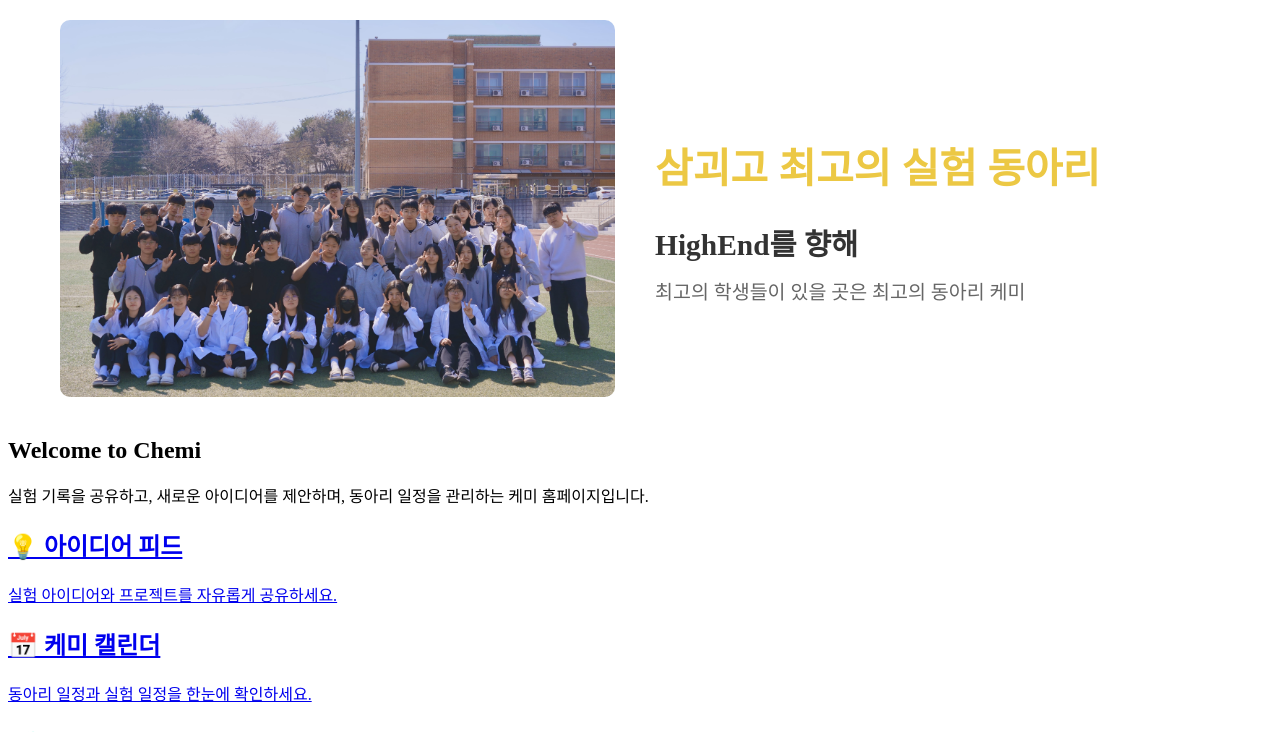
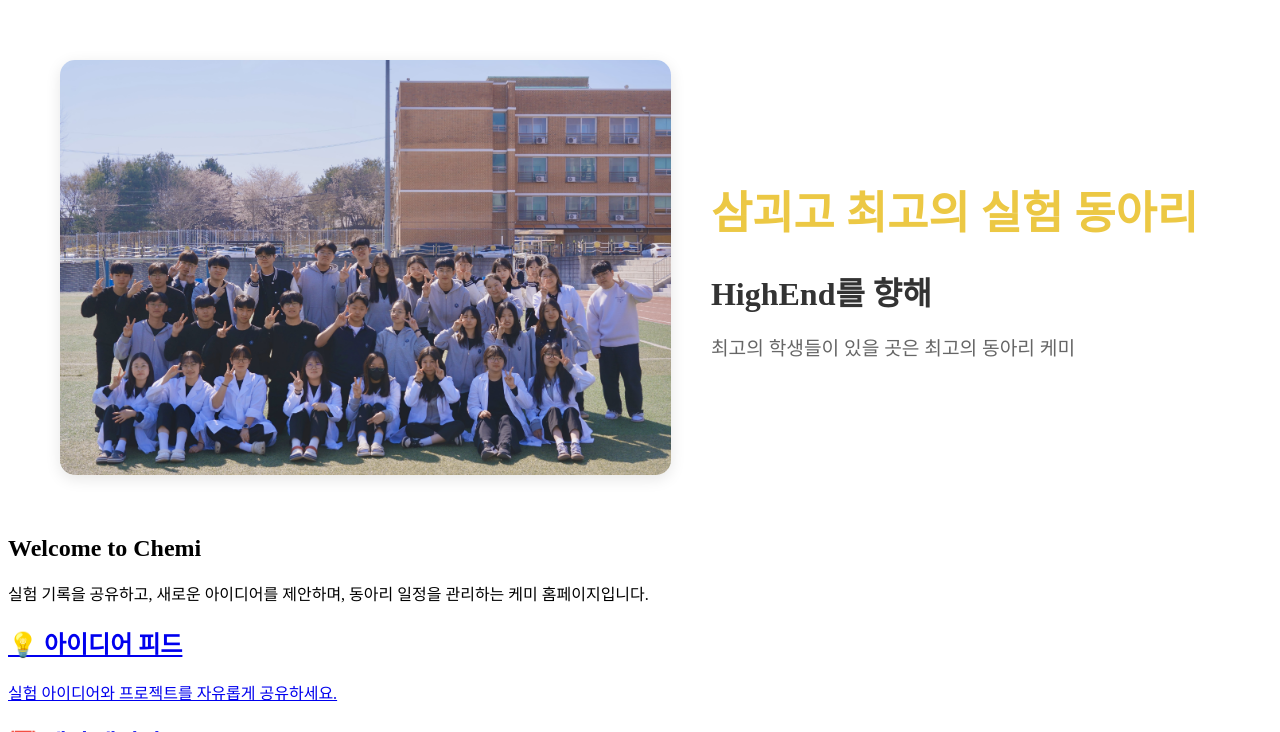
Before and after one commit to sunyoul-chemi/samgoe-chemi, a Flask app: page / in a window 1280 px wide. Shown: the part 51-783 px from the top of the page. Run offline with Flask 3, Linux system fonts and the light colour scheme.

Commit message:
Update index.html

```diff
--- a/templates/index.html
+++ b/templates/index.html
@@ -2,16 +2,76 @@
 
 {% block content %}
 
-<section class="hero" style="display: flex; flex-flow: row wrap; align-items: center; justify-content: center; width: 100%; max-width: 1200px; margin: 0 auto; padding: 20px; box-sizing: border-box; gap: 30px;">
+<style>
+  .hero-container {
+    display: flex;
+    flex-direction: row;
+    align-items: center;
+    justify-content: space-between;
+    width: 100%;
+    max-width: 1200px;
+    margin: 40px auto;
+    padding: 20px;
+    box-sizing: border-box;
+    gap: 40px;
+  }
+  .hero-img-box {
+    flex: 1.2;  /* 노트북에서 사진이 조금 더 시원하게 보이도록 비율 조정 */
+    width: 100%;
+  }
+  .hero-text-box {
+    flex: 1;
+    word-break: keep-all;
+  }
+  .hero-title {
+    font-size: 2.8rem;
+    color: #ecc844;
+    font-weight: bold;
+    margin-bottom: 15px;
+    line-height: 1.2;
+  }
+  .hero-subtitle {
+    font-size: 2rem;
+    font-weight: bold;
+    margin-bottom: 20px;
+    color: #333;
+  }
+  .hero-desc {
+    font-size: 1.2rem;
+    color: #666;
+    line-height: 1.6;
+  }
 
-  <div style="flex: 1; min-width: 280px; max-width: 100%;">
-    <img src="{{ url_for('static', filename='KakaoTalk_20260709_143736435.jpg') }}" alt="홈화면 사진" style="width: 100%; height: auto; display: block; border-radius: 10px; object-fit: contain;">
+  /* 🚨 패드나 핸드폰(화면 가로 992px 이하)에서만 작동하는 마법의 구역 */
+  @media (max-width: 992px) {
+    .hero-container {
+      flex-direction: column; /* 사진 밑으로 글자가 자연스럽게 떨어짐 */
+      text-align: center;
+      margin: 20px auto;
+      gap: 25px;
+    }
+    .hero-title {
+      font-size: 1.8rem; /* 모바일 기기 안에서 글자가 알맞게 줄어듬 */
+    }
+    .hero-subtitle {
+      font-size: 1.4rem;
+    }
+    .hero-desc {
+      font-size: 1rem;
+    }
+  }
+</style>
+
+<section class="hero-container">
+
+  <div class="hero-img-box">
+    <img src="{{ url_for('static', filename='KakaoTalk_20260709_143736435.jpg') }}" alt="홈화면 사진" style="width: 100%; height: auto; display: block; border-radius: 15px; box-shadow: 0 4px 15px rgba(0,0,0,0.1);">
   </div>
 
-  <div class="hero-text" style="flex: 1; min-width: 280px; word-break: keep-all; padding: 10px;">
-    <h1 style="font-size: calc(1.6rem + 1.2vw); color: #ecc844; font-weight: bold; margin-bottom: 10px; line-height: 1.3;">삼괴고 최고의 실험 동아리</h1>
-    <h2 style="font-size: calc(1.2rem + 0.8vw); font-weight: bold; margin-bottom: 15px; color: #333;">HighEnd를 향해</h2>
-    <p style="font-size: calc(0.9rem + 0.4vw); color: #666; line-height: 1.5; margin: 0;">최고의 학생들이 있을 곳은 최고의 동아리 케미</p>
+  <div class="hero-text-box">
+    <h1 class="hero-title">삼괴고 최고의 실험 동아리</h1>
+    <h2 class="hero-subtitle">HighEnd를 향해</h2>
+    <p class="hero-desc">최고의 학생들이 있을 곳은 최고의 동아리 케미</p>
   </div>
 
 </section>
```
